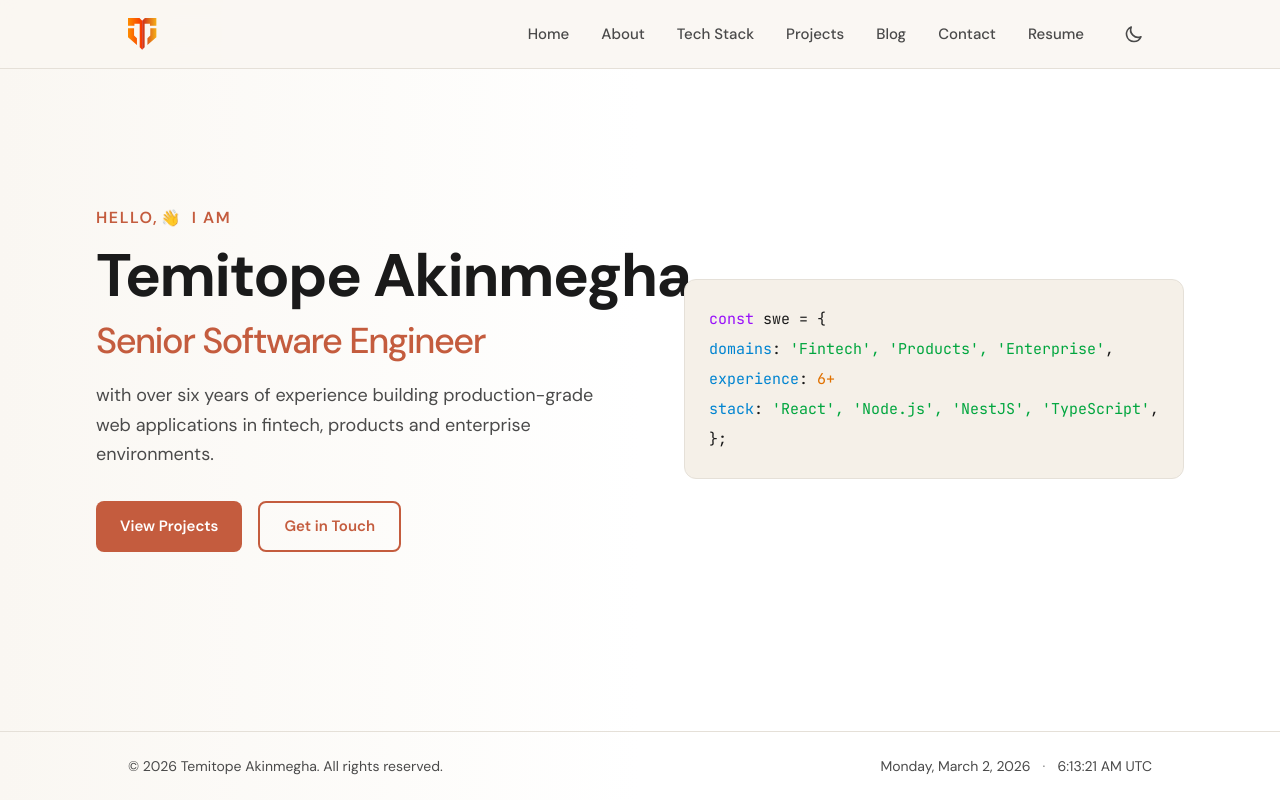
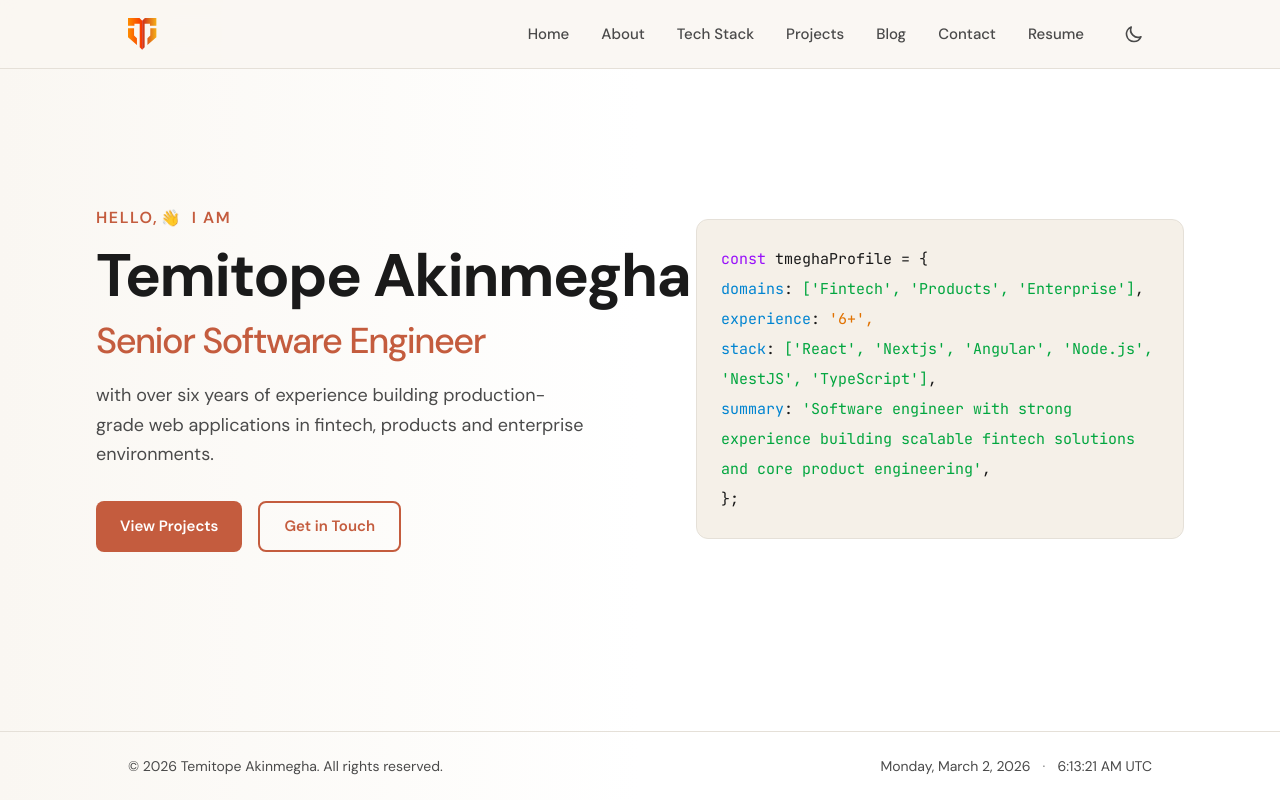
Before and after one commit to temitopeakin1/portfolio-web, an Angular app: page /home in a window 1280 px wide. Built offline with nearby package versions, Linux system fonts and the light colour scheme.

Commit message:
update home page card

```diff
--- a/src/app/pages/home/home.component.html
+++ b/src/app/pages/home/home.component.html
@@ -1,4 +1,4 @@
-<section class="grid grid-cols-1 md:grid-cols-2 gap-16 items-center min-h-[calc(100vh-180px)] py-16 px-8 max-w-6xl mx-auto md:text-left text-center">
+<section class="grid grid-cols-1 md:grid-cols-2 gap-10 md:gap-x-12 lg:gap-x-20 xl:gap-x-28 md:gap-y-0 items-start md:items-center min-h-[calc(100vh-180px)] py-16 px-8 max-w-6xl mx-auto md:text-left text-center">
   <div class="md:text-left" appScrollReveal>
     <p class="text-base font-semibold tracking-widest uppercase mb-2" style="color: var(--accent);">
       Hello,<span class="wave-emoji" aria-hidden="true">👋</span> I am
@@ -19,12 +19,13 @@
       </a>
     </div>
   </div>
-  <div class="flex justify-center md:justify-end" appScrollReveal [delay]="0.1">
+  <div class="flex justify-center md:justify-end mt-10 md:mt-0 w-full" appScrollReveal [delay]="0.1">
     <div class="rounded-xl p-6 font-mono text-[15px] leading-loose border" style="background-color: var(--bg-card); border-color: var(--border);">
-      <span class="block"><span class="text-purple-600 dark:text-purple-400">const</span> swe = &#123;</span>
-      <span class="block">  <span class="text-sky-600 dark:text-sky-300">domains</span>: <span class="text-green-600 dark:text-green-400">'Fintech', 'Products', 'Enterprise'</span>,</span>
-      <span class="block">  <span class="text-sky-600 dark:text-sky-300">experience</span>: <span class="text-amber-600 dark:text-amber-300">6+</span></span>
-      <span class="block">  <span class="text-sky-600 dark:text-sky-300">stack</span>: <span class="text-green-600 dark:text-green-400">'React', 'Node.js', 'NestJS', 'TypeScript'</span>,</span>
+      <span class="block"><span class="text-purple-600 dark:text-purple-400">const</span> tmeghaProfile = &#123;</span>
+      <span class="block">  <span class="text-sky-600 dark:text-sky-300">domains</span>: <span class="text-green-600 dark:text-green-400">['Fintech', 'Products', 'Enterprise']</span>,</span>
+      <span class="block">  <span class="text-sky-600 dark:text-sky-300">experience</span>: <span class="text-amber-600 dark:text-amber-300">'6+',</span></span>
+      <span class="block">  <span class="text-sky-600 dark:text-sky-300">stack</span>: <span class="text-green-600 dark:text-green-400">['React', 'Nextjs', 'Angular', 'Node.js', 'NestJS', 'TypeScript']</span>,</span>
+      <span class="block">  <span class="text-sky-600 dark:text-sky-300">summary</span>: <span class="text-green-600 dark:text-green-400">'Software engineer with strong experience building scalable fintech solutions and core product engineering'</span>,</span>
       <span class="block">&#125;;</span>
     </div>
   </div>
```
